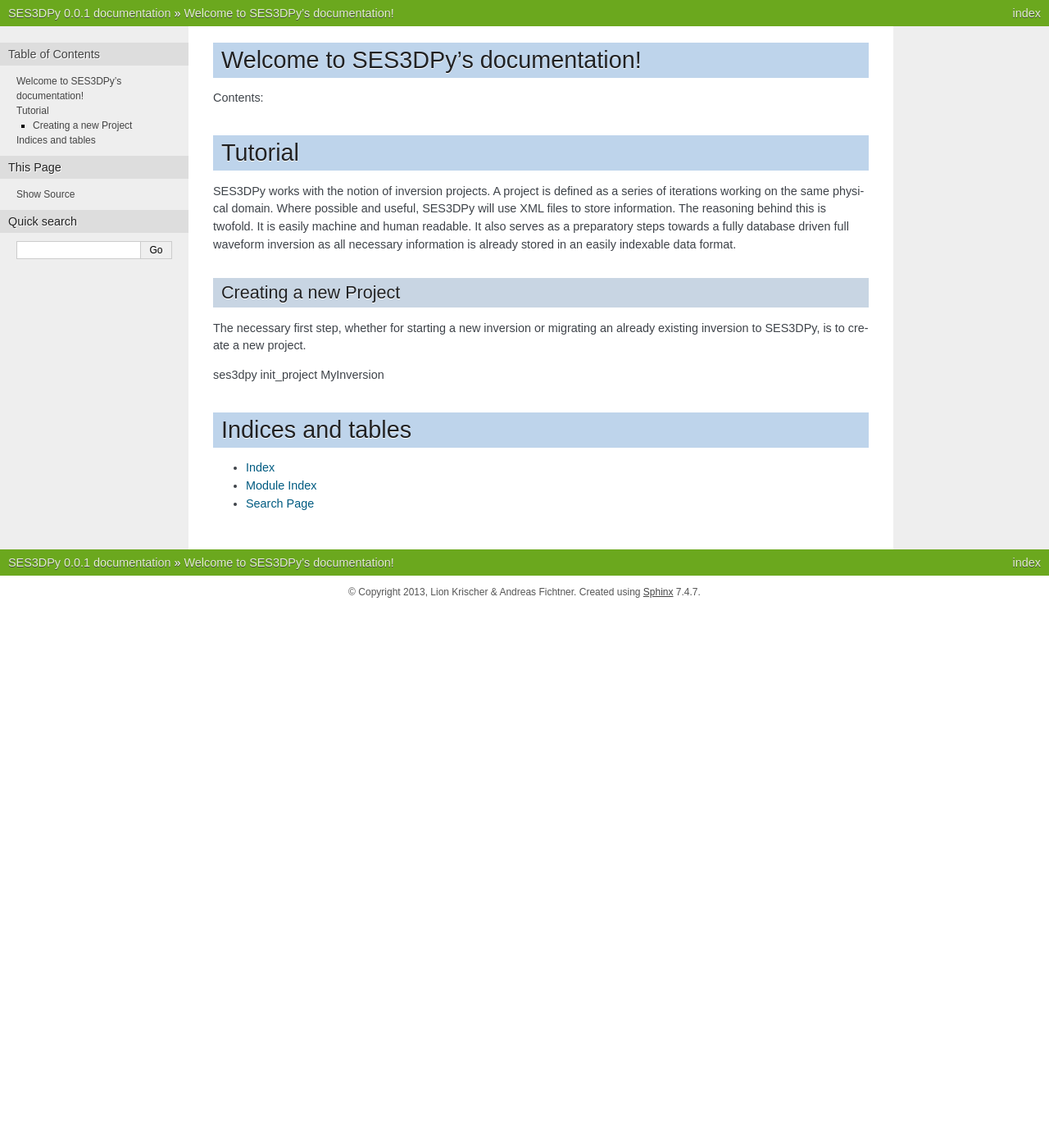
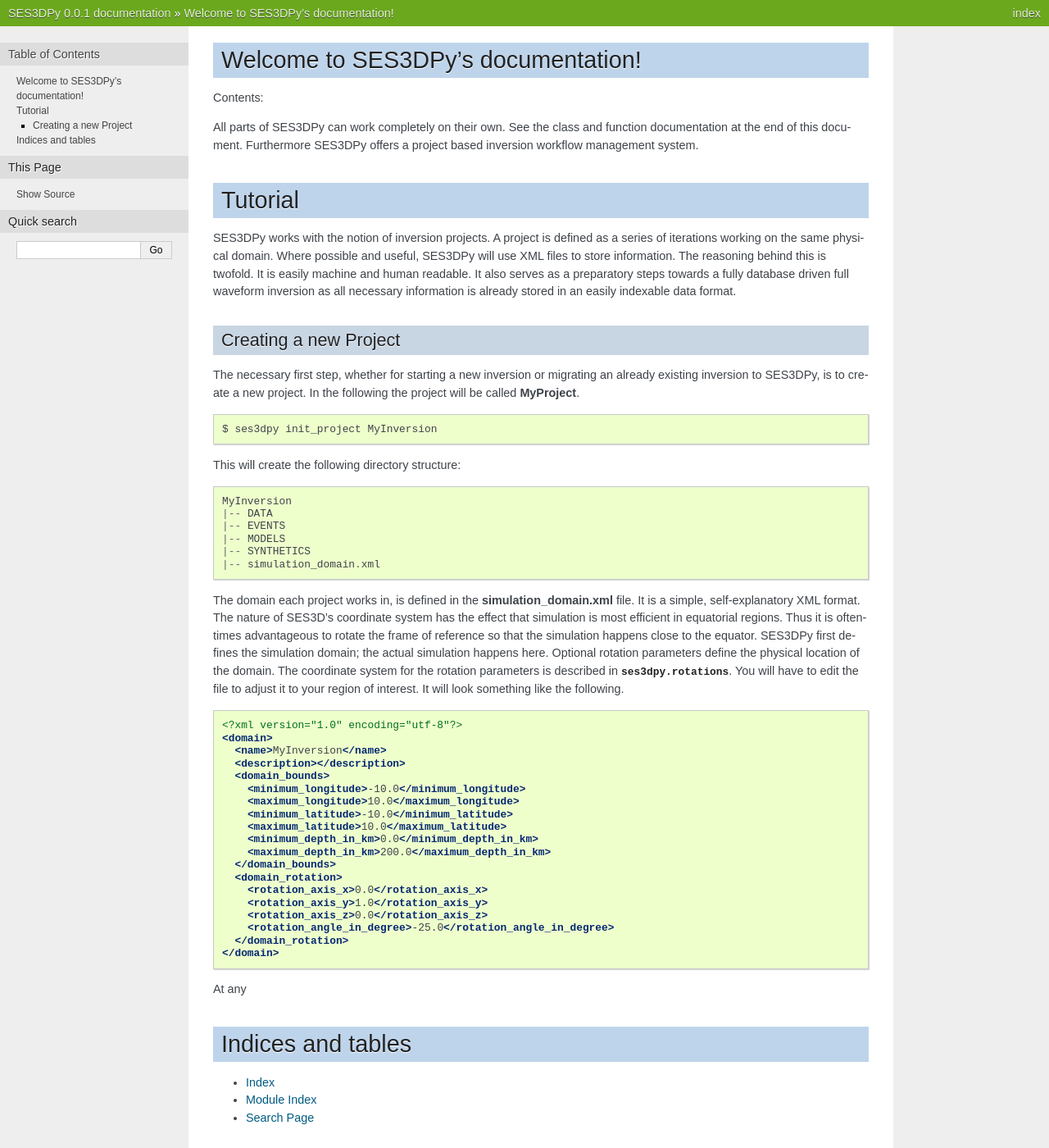
Before and after one commit to krischer/LASIF, a Sphinx documentation site: the page built from doc/index.rst, in a window 1280 px wide and 1400 px high. Shown: the whole window at 82% size. Built offline with Sphinx 7.4.7, drawn with Linux system fonts in a browser that asks for light colours; formulas are drawn with MathJax 3; pages that are not in the unit, such as notebooks, are missing from menus.

Commit message:
More work on the documentation.

```diff
--- a/doc/index.rst
+++ b/doc/index.rst
@@ -14,6 +14,10 @@
     rotations
     windows
 
+All parts of SES3DPy can work completely on their own. See the class and
+function documentation at the end of this document. Furthermore SES3DPy offers
+a project based inversion workflow management system.
+
 Tutorial
 ========
 SES3DPy works with the notion of inversion projects. A project is defined as a
@@ -26,9 +30,57 @@
 Creating a new Project
 ----------------------
 The necessary first step, whether for starting a new inversion or migrating an
-already existing inversion to SES3DPy, is to create a new project.
+already existing inversion to SES3DPy, is to create a new project. In the
+following the project will be called **MyProject**.
 
-ses3dpy init_project MyInversion
+.. code-block:: bash
+
+    $ ses3dpy init_project MyInversion
+
+This will create the following directory structure::
+
+    MyInversion
+    |-- DATA
+    |-- EVENTS
+    |-- MODELS
+    |-- SYNTHETICS
+    |-- simulation_domain.xml
+
+The domain each project works in, is defined in the **simulation_domain.xml**
+file. It is a simple, self-explanatory XML format. The nature of SES3D's
+coordinate system has the effect that simulation is most efficient in
+equatorial regions. Thus it is oftentimes advantageous to rotate the frame of
+reference so that the simulation happens close to the equator. SES3DPy first
+defines the simulation domain; the actual simulation happens here. Optional
+rotation parameters define the physical location of the domain. The coordinate
+system for the rotation parameters is described in :py:mod:`ses3dpy.rotations`.
+You will have to edit the file to adjust it to your region of interest. It will
+look something like the following.
+
+.. code-block:: xml
+
+    <?xml version="1.0" encoding="utf-8"?>
+    <domain>
+      <name>MyInversion</name>
+      <description></description>
+      <domain_bounds>
+        <minimum_longitude>-10.0</minimum_longitude>
+        <maximum_longitude>10.0</maximum_longitude>
+        <minimum_latitude>-10.0</minimum_latitude>
+        <maximum_latitude>10.0</maximum_latitude>
+        <minimum_depth_in_km>0.0</minimum_depth_in_km>
+        <maximum_depth_in_km>200.0</maximum_depth_in_km>
+      </domain_bounds>
+      <domain_rotation>
+        <rotation_axis_x>0.0</rotation_axis_x>
+        <rotation_axis_y>1.0</rotation_axis_y>
+        <rotation_axis_z>0.0</rotation_axis_z>
+        <rotation_angle_in_degree>-25.0</rotation_angle_in_degree>
+      </domain_rotation>
+    </domain>
+
+At any
+
 
 
 Indices and tables
--- a/doc/rotations.rst
+++ b/doc/rotations.rst
@@ -2,5 +2,5 @@
 ses3dpy.rotations
 =================
 
-.. automodule:: rotations
+.. automodule:: ses3dpy.rotations
     :members:
--- a/doc/window.rst
+++ b/doc/window.rst
@@ -2,5 +2,5 @@
 ses3dpy.window
 =================
 
-.. automodule:: window
+.. automodule:: ses3dpy.window
     :members:
```
Also changed, not shown: 1 other file.
